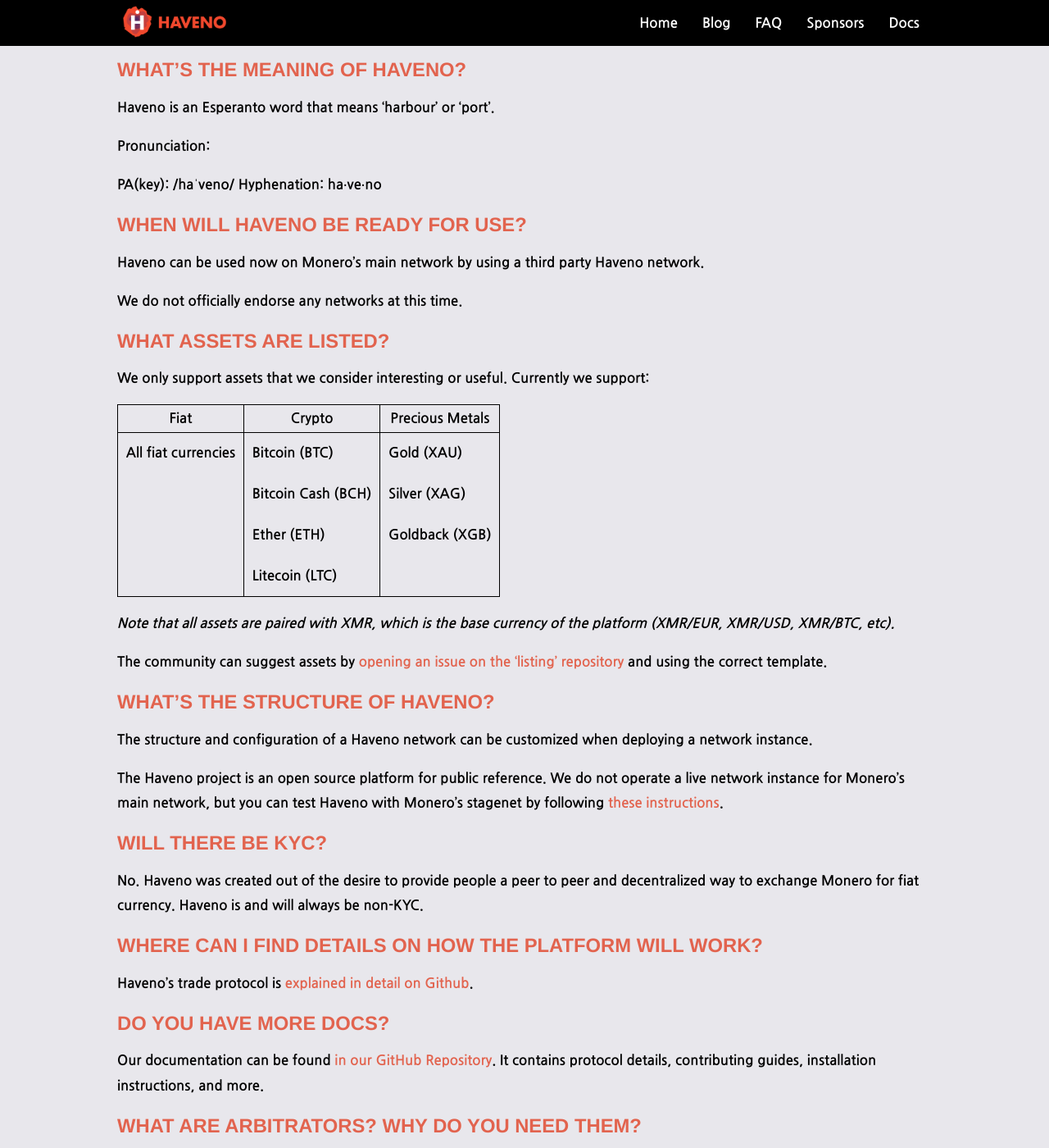
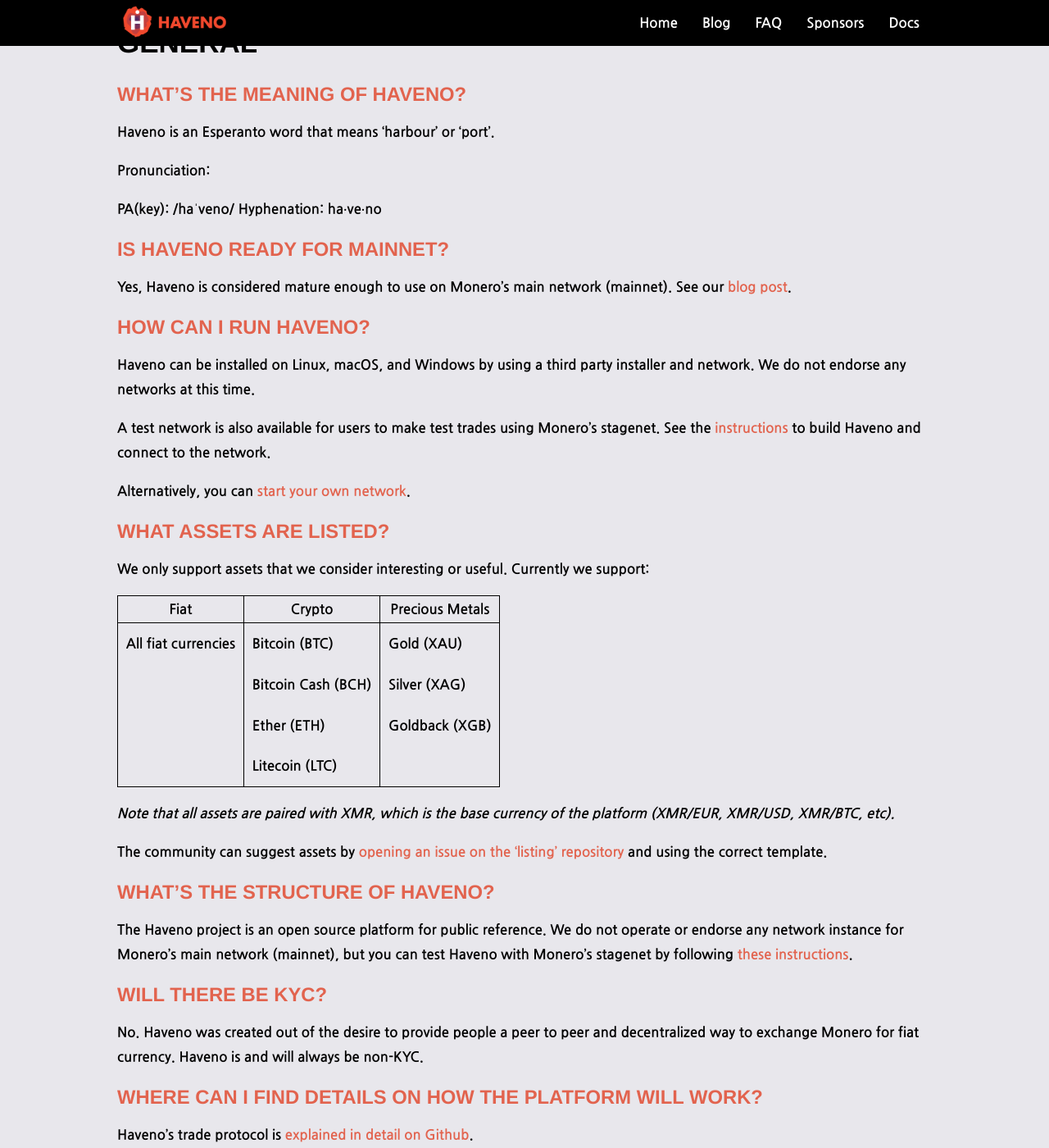
Before and after one commit to haveno-dex/haveno-site, a Jekyll site: the page built from faq.md, in a window 1280 px wide and 1400 px high, scrolled down 850 px. Shown: the whole window at 82% size. Built offline with Jekyll 4.4.1, drawn with Linux system fonts in a browser that asks for light colours; some of the changed text lies outside the part shown.

Commit message:
update mainnet readiness

```diff
--- a/_posts/2024-10-26-ready-for-mainnet.md
+++ b/_posts/2024-10-26-ready-for-mainnet.md
@@ -6,16 +6,16 @@
 author: woodser
 ---
 
-We are excited to announce that Haveno is now mature enough to be used on Monero's main network.
+We are excited to announce that Haveno is now mature enough to be used on Monero's main network (mainnet).
 
 This is the result of over 4 years of intensive development and collaboration across numerous developers.
 
-### So how can I run Haveno on mainnet?
+### So how can I run Haveno?
 
-Haveno can be used on Monero's main network by using a third party installer and network. We do not officially endorse any networks at this time.
+Haveno can be installed on Linux, macOS, and Windows by using a third party installer and network. We do not endorse any networks at this time.
 
 Alternatively, you can [start your own network](https://github.com/haveno-dex/haveno/blob/master/docs/create-mainnet.md), or make test trades using our [official test network](https://github.com/haveno-dex/haveno/blob/master/docs/installing.md).
 
 Note that Haveno continues to be actively developed. If you find issues or bugs, please let us know.
 
-See the official [GitHub repository](https://github.com/haveno-dex/haveno) for more details.
+See the [GitHub repository](https://github.com/haveno-dex/haveno) for more details.
--- a/faq.md
+++ b/faq.md
@@ -10,7 +10,8 @@
 ## General
 
 - [What's the meaning of Haveno?](#whats-the-meaning-of-haveno)
-- [When will Haveno be ready for use?](#when-will-haveno-be-ready-for-use)
+- [Is Haveno ready for mainnet?](#is-haveno-ready-for-mainnet)
+- [How can I run Haveno?](#how-can-i-run-haveno)
 - [What assets are listed?](#what-assets-are-listed)
 - [What's the structure of Haveno?](#whats-the-structure-of-haveno)
 - [Will there be KYC?](#will-there-be-kyc)
@@ -43,11 +44,17 @@
 PA(key): /haˈveno/
 Hyphenation: ha‧ve‧no
 
-## [When will Haveno be ready for use?](#when-will-haveno-be-ready-for-use)
+## [Is Haveno ready for mainnet?](#is-haveno-ready-for-mainnet)
 
-Haveno can be used now on Monero's main network by using a third party Haveno network.
+Yes, Haveno is considered mature enough to use on Monero's main network (mainnet). See our [blog post](https://haveno.exchange/blog/ready-for-mainnet/).
 
-We do not officially endorse any networks at this time.
+## [How can I run Haveno?](#how-can-i-run-haveno)
+
+Haveno can be installed on Linux, macOS, and Windows by using a third party installer and network. We do not endorse any networks at this time.
+
+A test network is also available for users to make test trades using Monero's stagenet. See the [instructions](https://github.com/haveno-dex/haveno/blob/master/docs/installing.md) to build Haveno and connect to the network.
+
+Alternatively, you can [start your own network](https://github.com/haveno-dex/haveno/blob/master/docs/create-mainnet.md).
 
 ## [What assets are listed?](#what-assets-are-listed)
 
@@ -66,9 +73,7 @@
 
 ## [What's the structure of Haveno?](#whats-the-structure-of-haveno)
 
-The structure and configuration of a Haveno network can be customized when deploying a network instance.
-
-The Haveno project is an open source platform for public reference. We do not operate a live network instance for Monero's main network, but you can test Haveno with Monero's stagenet by following [these instructions](https://github.com/haveno-dex/haveno/blob/master/docs/installing.md).
+The Haveno project is an open source platform for public reference. We do not operate or endorse any network instance for Monero's main network (mainnet), but you can test Haveno with Monero's stagenet by following [these instructions](https://github.com/haveno-dex/haveno/blob/master/docs/installing.md).
 
 ## [Will there be KYC?](#will-there-be-kyc)
 
```
Also changed, not shown: other parts of faq.md (+0 -4 lines).
